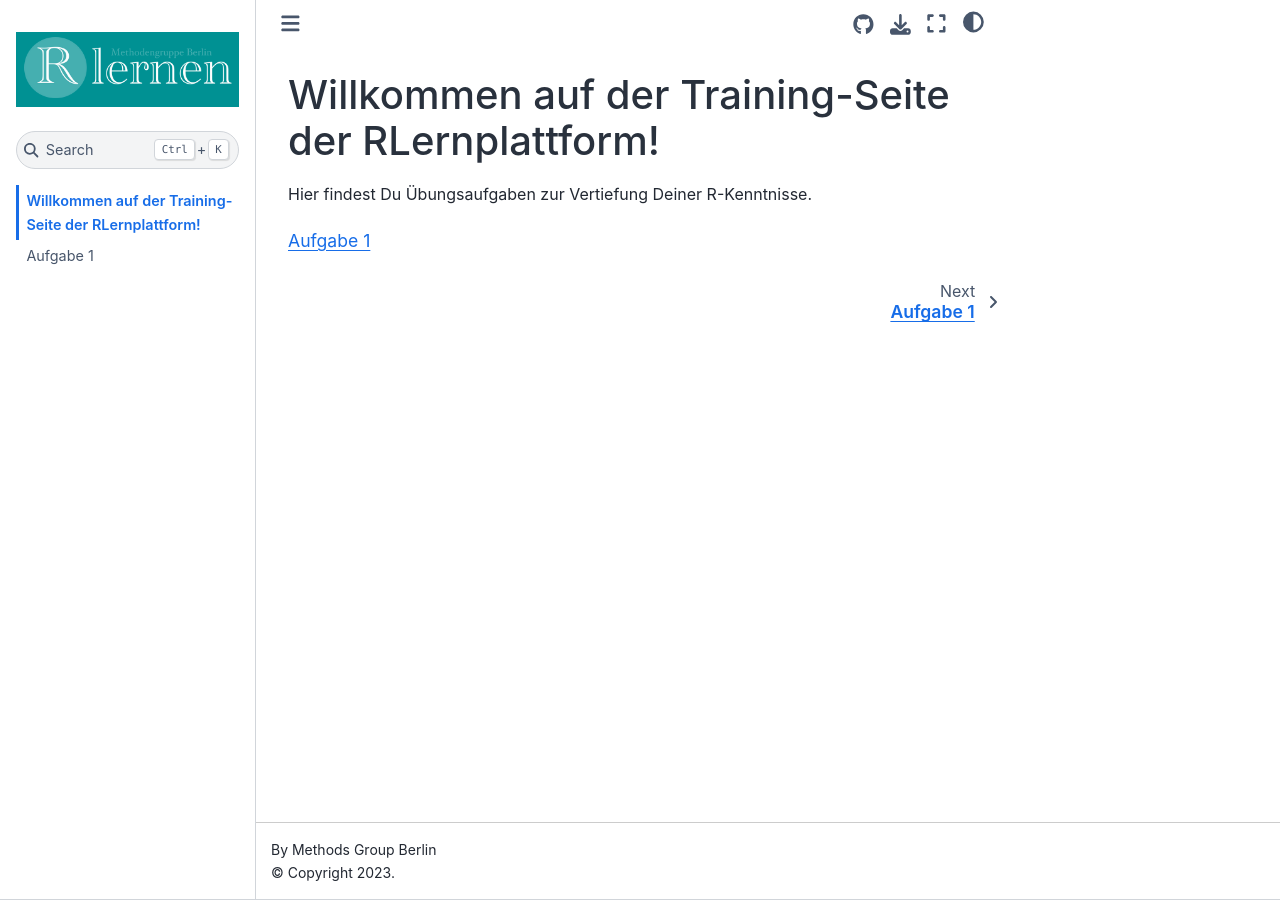
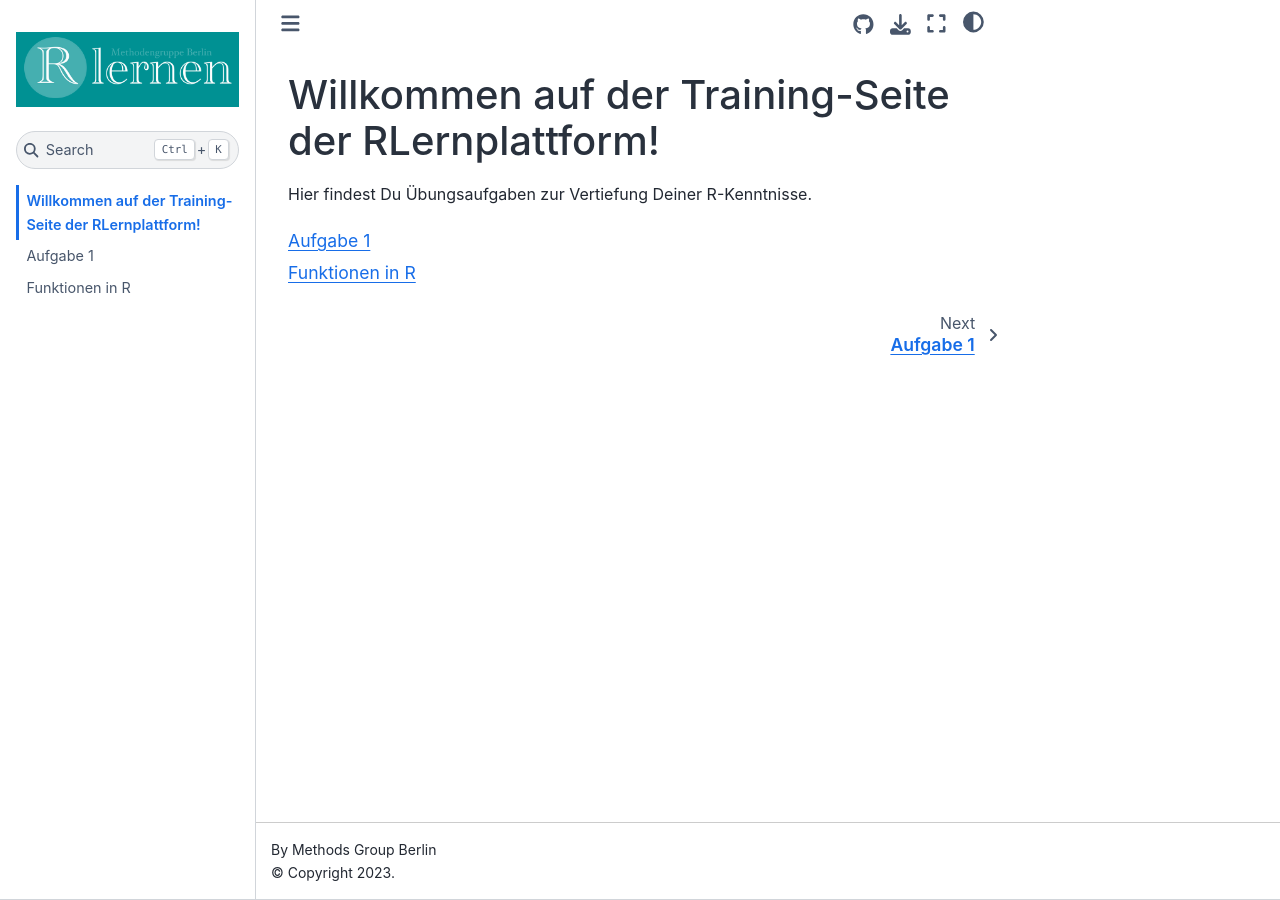
Before and after one commit to Methods-Berlin/RTraining, a Jupyter Book: the page built from intro.md, in a window 1280 px wide. Built offline with Jupyter Book 1.0.4 settings and Sphinx 7.4.7 and the Sphinx Book theme 1.1.4, drawn with Linux system fonts in a browser that asks for light colours; some of the changed lines change nothing that is shown.

Commit message:
Update _toc.yml

```diff
--- a/_toc.yml
+++ b/_toc.yml
@@ -5,3 +5,4 @@ format: jb-book
 root: intro
 chapters:
 - file: markdown-notebooks
+- file: aufgabe_test
```
